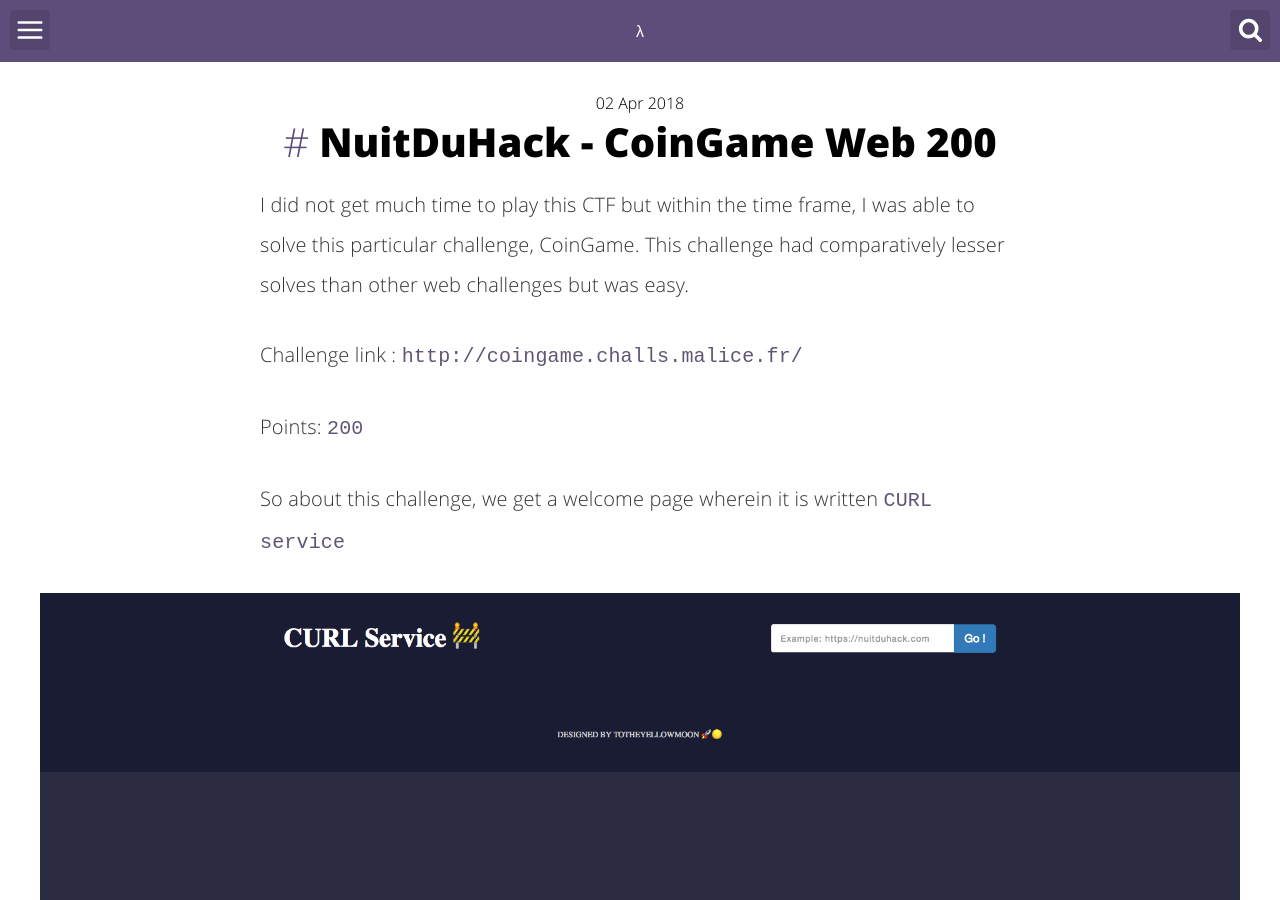
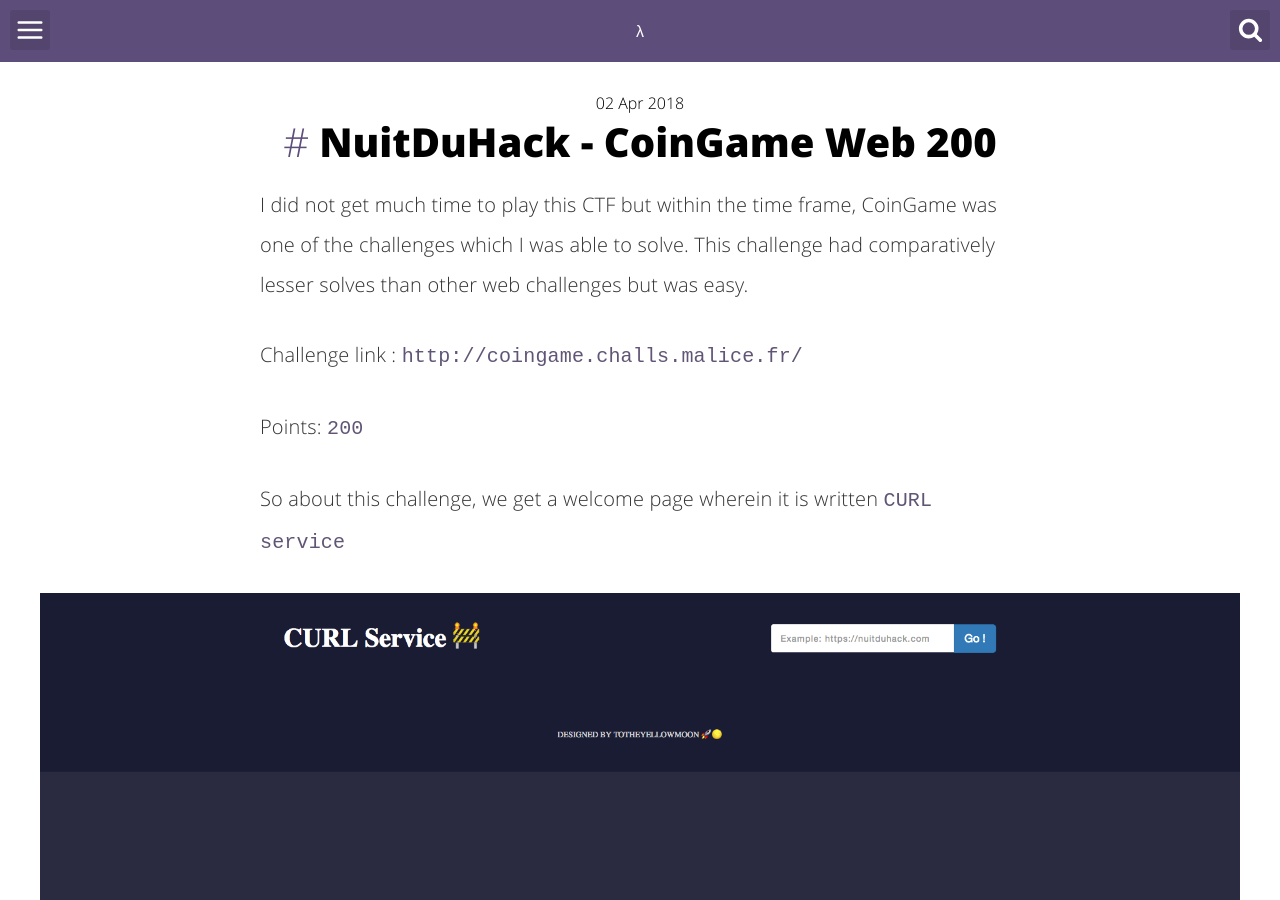
Before and after one commit to g0kkk/blog, a Jekyll site: the page built from _posts/2018-04-02- NuitDuHack-Web.md, in a window 1280 px wide and 900 px high. Built offline with Jekyll 4.4.1, drawn with Linux system fonts in a browser that asks for light colours; comment, search, counter and statistics services are not loaded.

Commit message:
Minor change

```diff
--- a/_posts/2018-04-02- NuitDuHack-Web.md
+++ b/_posts/2018-04-02- NuitDuHack-Web.md
@@ -11,7 +11,7 @@ categories:
 - Web, CTF, LFI, Web Security
 ---
 
-I did not get much time to play this CTF but within the time frame, I was able to solve this particular challenge, CoinGame. This challenge had comparatively lesser solves than other web challenges but was easy.
+I did not get much time to play this CTF but within the time frame, CoinGame was one of the challenges which I was able to solve. This challenge had comparatively lesser solves than other web challenges but was easy.
 
 Challenge link : `http://coingame.challs.malice.fr/`
 
```
